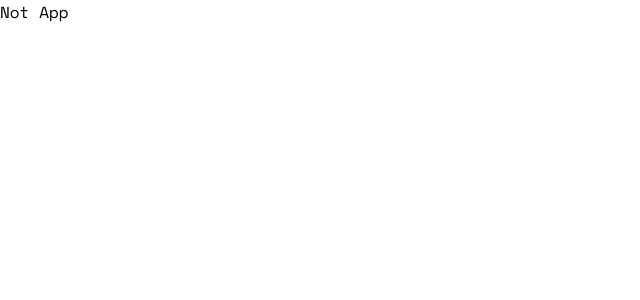
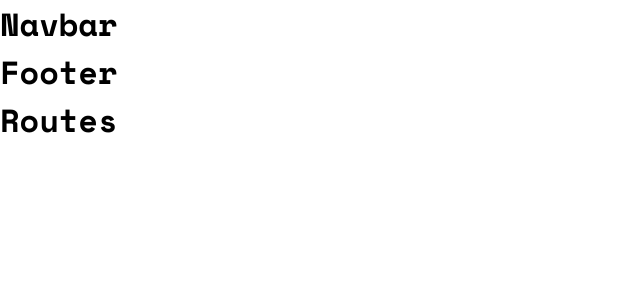
Before and after one commit to akshatsabavat/Rocketsearch.io, a React (Create React App) app: page / in a window 1280 px wide. Shown: the top 300 px of the page, without its empty margins (0-640 px from the left). Built offline with nearby package versions, Linux system fonts and the light colour scheme.

Commit message:
feat(Project Template) - File structure finalized

```diff
--- /dev/null
+++ b/src/components/Footer.jsx
@@ -0,0 +1,9 @@
+import React from "react";
+
+export default function Footer() {
+  return (
+    <div>
+      <h1>Footer</h1>
+    </div>
+  );
+}
--- /dev/null
+++ b/src/components/Navbar.jsx
@@ -0,0 +1,9 @@
+import React from "react";
+
+export default function Navbar() {
+  return (
+    <div>
+      <h1>Navbar</h1>
+    </div>
+  );
+}
--- /dev/null
+++ b/src/components/Routes.jsx
@@ -0,0 +1,9 @@
+import React from "react";
+
+export default function Routes() {
+  return (
+    <div>
+      <h1>Routes</h1>
+    </div>
+  );
+}
--- a/src/views/Home/Home.jsx
+++ b/src/views/Home/Home.jsx
@@ -1,5 +1,14 @@
 import "./Home.scss";
+import Navbar from "../../components/Navbar";
+import Footer from "../../components/Footer";
+import Routes from "../../components/Routes";
 
 export default function Home() {
-  return <div className="App">Not App</div>;
+  return (
+    <div className="App">
+      <Navbar />
+      <Footer />
+      <Routes />
+    </div>
+  );
 }
```
